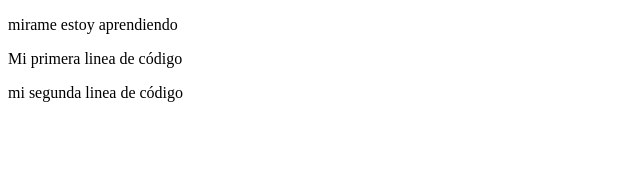
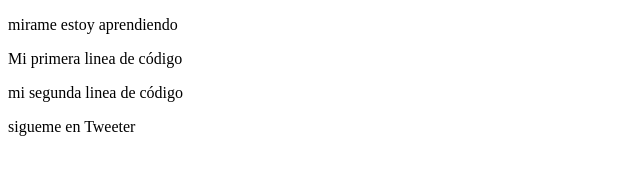
Before and after one commit to Landov3d/proyectos, a plain HTML site: page index.html in a window 1280 px wide. Shown: the whole page, without its empty margins (0-640 px from the left). Drawn offline with Linux system fonts and the light colour scheme.

Commit message:
agregamos sigueme en Tweeter

```diff
--- a/index.html
+++ b/index.html
@@ -10,5 +10,6 @@
     <p>mirame estoy aprendiendo</p>
     <p>Mi primera linea de código</p>
     <p>mi segunda linea de código</p>
+    <p>sigueme en Tweeter</p>
 </body>
 </html>
```
